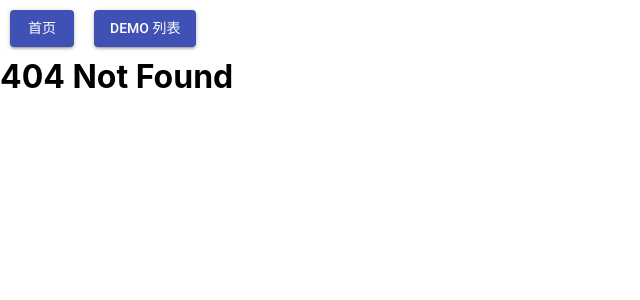
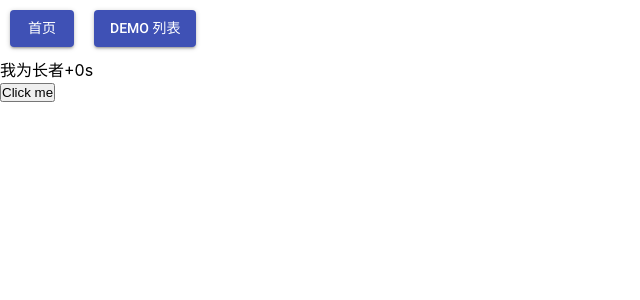
Before and after one commit to learn-frame/learn-react, a React app: page /hooks in a window 1280 px wide. Before the commit this address had no page. Shown: the top 300 px of the page, without its empty margins (0-640 px from the left). Built offline with nearby package versions, Linux system fonts and the light colour scheme.

Commit message:
feat: Add hooks

```diff
--- a/src/Routers.tsx
+++ b/src/Routers.tsx
@@ -22,6 +22,7 @@ import DemoEntrance from './containers/DemoEntrance';
 import CSSInJS from './containers/CSSInJS';
 import LearnRedux from './containers/LearnRedux';
 import Redux2 from './containers/Redux2';
+import Hooks from './containers/Hooks';
 
 import NotFound from './containers/NotFound';
 
@@ -79,6 +80,7 @@ class App extends React.Component<{}, {}> {
             <Route path='/css-in-js' component={CSSInJS} />
             <Route path='/learn-redux' component={LearnRedux} />
             <Route path='/learn-redux-2' component={Redux2} />
+            <Route path='/hooks' component={Hooks} />
             <Route component={NotFound} />
           </Switch>
         </div>
--- a/src/containers/DemoEntrance.tsx
+++ b/src/containers/DemoEntrance.tsx
@@ -71,6 +71,11 @@ class DemoEntrance extends React.Component<{}, {}> {
             Redux2
           </Button>
         </Link>
+        <Link to='/hooks'>
+          <Button variant='outlined' color='secondary'>
+            Hooks
+          </Button>
+        </Link>
         <Link to='/not-found-path'>
           <Button variant='contained' color='secondary'>
             我是一个不存在的路由
--- /dev/null
+++ b/src/containers/Hooks.tsx
@@ -0,0 +1,13 @@
+import React, { useState } from 'react';
+
+function Hooks() {
+  const [count, setCount] = useState(0);
+  return (
+    <div>
+      <p>我为长者+{count}s</p>
+      <button onClick={() => setCount(count + 1)}>Click me</button>
+    </div>
+  );
+}
+
+export default Hooks;
--- a/src/stores/Async/sagas.ts
+++ b/src/stores/Async/sagas.ts
@@ -13,7 +13,6 @@ function* fetchBitCoin() {
     const res = yield call(fetch, bitcoinApi);
     const json = yield res.json();
     const data = Object.values(json.bpi);
-    // 模拟接口延迟
     yield delay(2000);
     yield put({
       type: 'FETCH_SUCCESSED',
```
